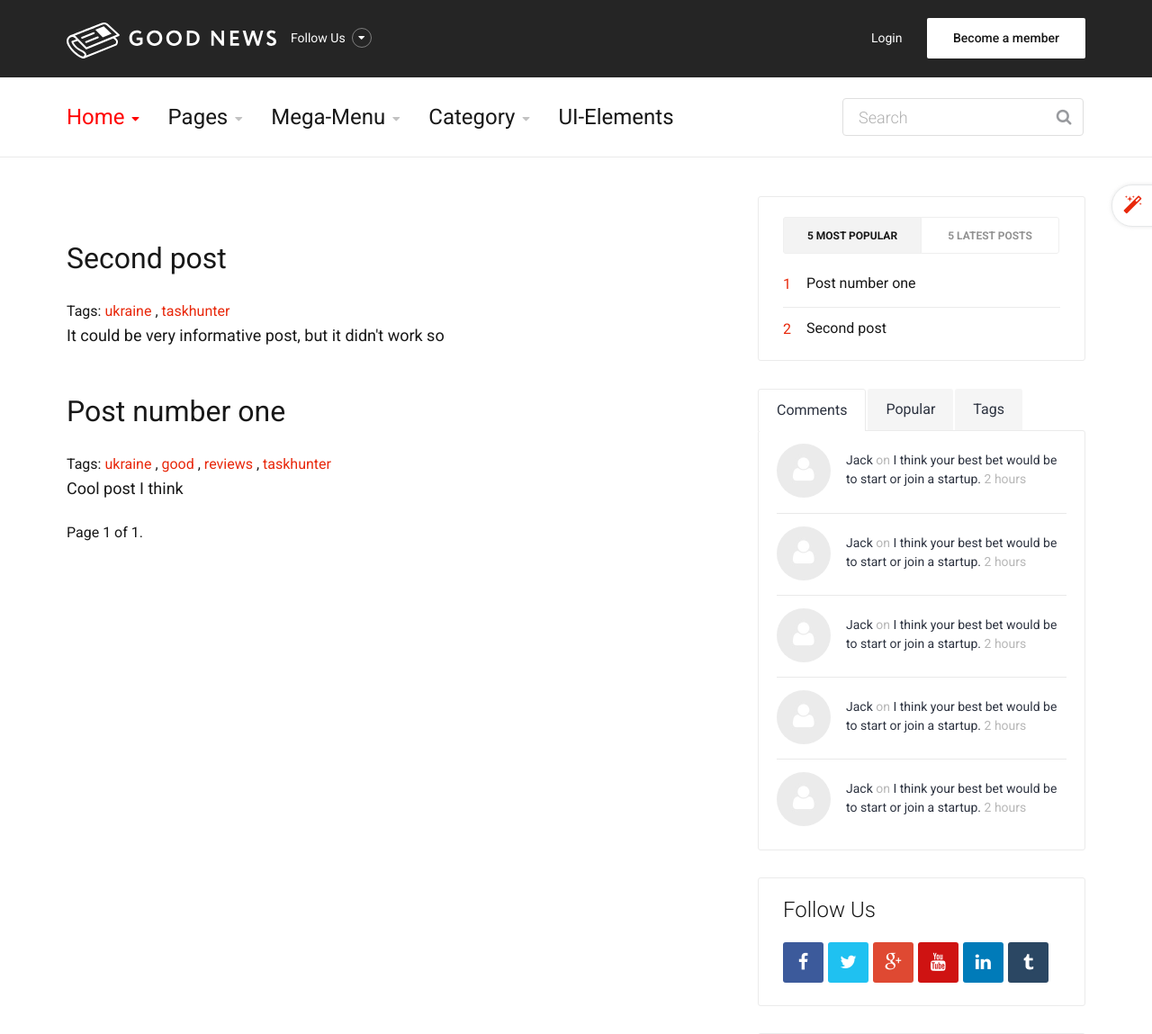
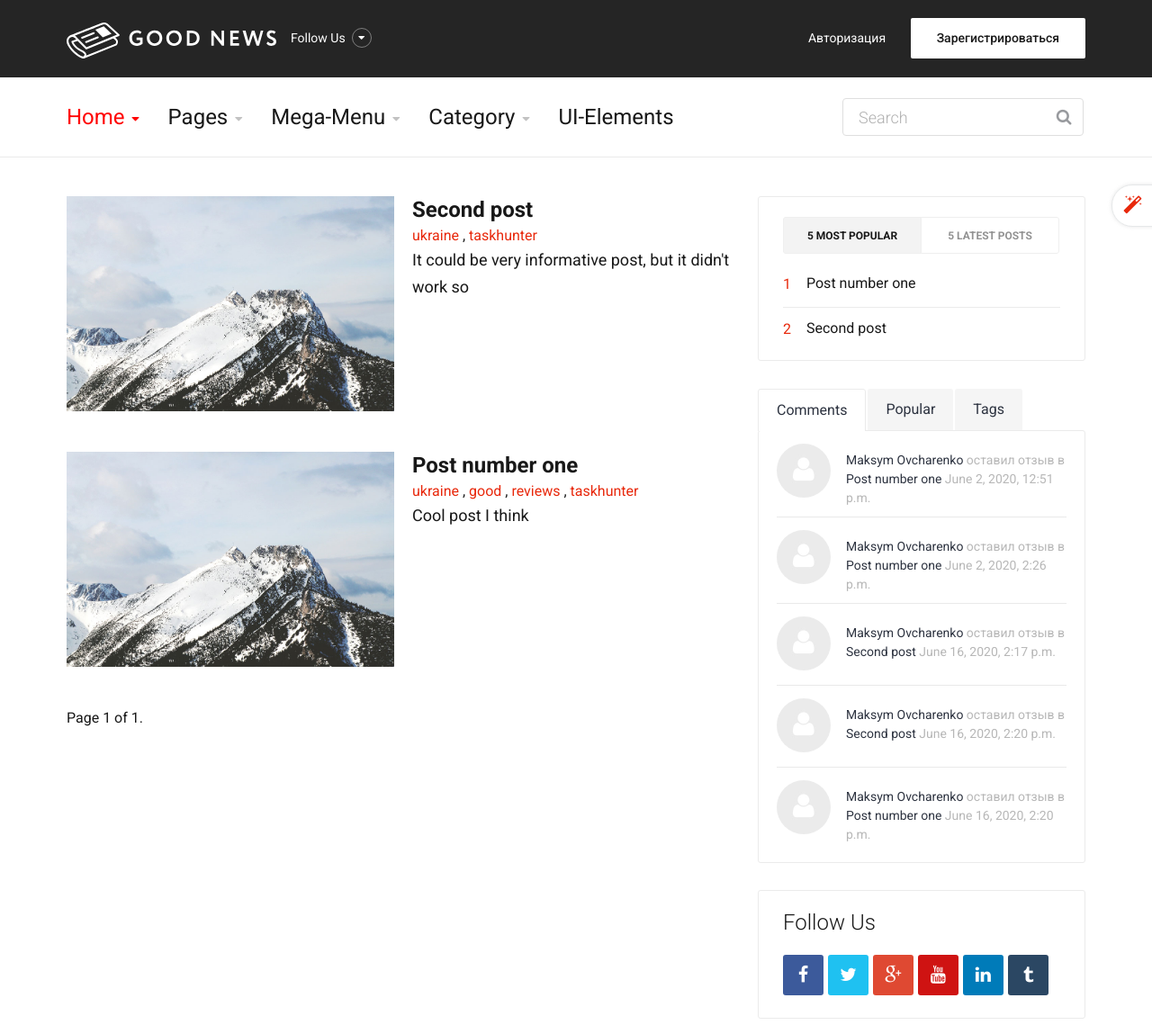
Before and after one commit to atom1kk/Reviews-Portal, a Django app: page /blog/ in a window 1280 px wide. Shown: the top 1149 px of the page at 90% size. Run offline with Django 3.2, Linux system fonts and the light colour scheme; data comes from the database, SQL or seed files in the repository; parts of the project's set-up code (start-up, migrations or seed data) failed here and were passed over; some libraries are stand-ins or nearby versions.

Commit message:
show comments

```diff
--- a/blog/forms.py
+++ b/blog/forms.py
@@ -1,5 +1,5 @@
 from django import forms
-from .models import Comment
+from .models import Comment, Post
 from PIL import Image
 
 class EmailPostForm(forms.Form):
@@ -12,3 +12,6 @@ class CommentForm(forms.ModelForm):
  	class Meta:
  		model = Comment
  		fields = ('name', 'email', 'body', 'image')
+
+class SearchForm(forms.Form):
+	query = forms.CharField()
--- a/blog/models.py
+++ b/blog/models.py
@@ -9,13 +9,31 @@ class PublishedManager(models.Manager):
 	def get_queryset(self):
 		return super().get_queryset().filter(status='published')
 
+class CommentedManager(models.Manager):
+	def get_queryset(self):
+		return super().get_queryset().filter(status='active')
+
+class Category(models.Model):
+	title = models.CharField(max_length=200, db_index=True)
+	slug = models.SlugField(max_length=200, unique=True)
+
+	class Mate:
+		ordering = ('title',)
+		verbose_name = 'category'
+		verbose_name_pliral = 'caregories'
+
+	def __str__(self):
+		return self.title
+
 class Post(models.Model):
 	STATUS_CHOICES = (
 		('draft', 'Draft'),
 		('published', 'Published'),
 	)
+	category = models.ForeignKey(Category, related_name='posts', on_delete=models.CASCADE)
 	title = models.CharField(max_length=250)   # заголовок статьи
 	slug = models.SlugField(max_length=250, unique_for_date='publish')   # формирования URL-ов в виде букв и цифр для улучшения распознавания поисковой системой
+	image = models.ImageField(upload_to='blog/posts_images/', blank=True)
 	author = models.ForeignKey(User, on_delete=models.CASCADE, related_name='blog_posts')   # автор публикации
 	body = models.TextField()   # сама статья
 	publish = models.DateTimeField(default=timezone.now)   # время когда опубликовано
@@ -36,6 +54,10 @@ class Post(models.Model):
 		return reverse('blog:post_detail', args=[self.publish.year, self.publish.month, self.publish.day, self.slug])
 
 class Comment(models.Model):
+	STATUS_CHOICES = (
+		('created', 'Created'),
+		('active', 'Active'),
+	)
 	post = models.ForeignKey(Post, on_delete=models.CASCADE, related_name='comments')  # делаем отношение "один ко многим", что бы в статье можно было оставлять несколько комментариев
 	name = models.CharField(max_length=80)
 	email = models.EmailField()
@@ -44,7 +66,9 @@ class Comment(models.Model):
 	image = models.ImageField(upload_to='comments/images/', blank=True)
 	created = models.DateTimeField(auto_now_add=True)
 	updated = models.DateTimeField(auto_now=True)
+	status = models.CharField(max_length=10, choices=STATUS_CHOICES, default='active')
 	active = models.BooleanField(default=True)  # Добавляем булевое поле, что бы можно было скрывать определенные комментарии
+	commented = CommentedManager()
 
 	class Meta:
 		ordering = ('created',)
--- a/blog/templates/blog/base.html
+++ b/blog/templates/blog/base.html
@@ -49,7 +49,7 @@
 				<div class="row">
 					<div class="col-md-6">
 		              	<div id="logo" class="logo">
-							<a href="index.html" rel="home" title="home">
+							<a href="{% url 'blog:post_list' %}" rel="home" title="home">
 								<img src="{% static 'images/logo.svg' %}" alt="Good News" />
 							</a>
 		            	</div>
@@ -69,8 +69,8 @@
 		            <div class="col-md-6">
 		            	<div class="btn-menu"></div><!-- //mobile menu button -->
 		            	<div class="member-area">
-		            		<span class="login-popup"><a href="#login-modal">Login</a></span>
-		            		<span class="signup-popup"><a href="#signup-modal">Become a member</a></span>
+		            		<span class="login-popup"><a href="#login-modal">Авторизация</a></span>
+		            		<span class="signup-popup"><a href="#signup-modal">Зарегистрироваться</a></span>
 		            	</div>
 		            </div><!-- /.col-md-6 -->
 	            </div><!-- /.row -->
@@ -227,38 +227,7 @@
 								</ul><!-- /.menu-tab -->
 								<div class="content-tab">
 								   	<div class="content">
-										<ul class="comments">
-											<li>
-												<div class="avatar">
-													<a href="#"><img src="{% static 'images/user.jpg' %}" alt="image"></a>
-												</div>
-												<p><a href="#">Jack</a> on <a href="#">I think your best bet would be to start or join a startup.</a> 2 hours</p>
-											</li>
-											<li>
-												<div class="avatar">
-													<a href="#"><img src="{% static 'images/user.jpg' %}" alt="image"></a>
-												</div>
-												<p><a href="#">Jack</a> on <a href="#">I think your best bet would be to start or join a startup.</a> 2 hours</p>
-											</li>
-											<li>
-												<div class="avatar">
-													<a href="#"><img src="{% static 'images/user.jpg' %}" alt="image"></a>
-												</div>
-												<p><a href="#">Jack</a> on <a href="#">I think your best bet would be to start or join a startup.</a> 2 hours</p>
-											</li>
-											<li>
-												<div class="avatar">
-													<a href="#"><img src="{% static 'images/user.jpg' %}" alt="image"></a>
-												</div>
-												<p><a href="#">Jack</a> on <a href="#">I think your best bet would be to start or join a startup.</a> 2 hours</p>
-											</li>
-											<li>
-												<div class="avatar">
-													<a href="#"><img src="{% static 'images/user.jpg' %}" alt="image"></a>
-												</div>
-												<p><a href="#">Jack</a> on <a href="#">I think your best bet would be to start or join a startup.</a> 2 hours</p>
-											</li>
-										</ul>
+										{% show_latest_comments 5 %}
 								   	</div><!-- /.comments -->
 								   	<div class="content">
 										<ul class="pop-posts">
--- /dev/null
+++ b/blog/templates/blog/post/latest_comments.html
@@ -0,0 +1,13 @@
+{% load static %}
+
+<ul class="comments">
+	{% for comment in latest_comments %}
+	<li>
+		<div class="avatar">
+			<a href="#"><img src="{% static 'images/user.jpg' %}" alt="image"></a>
+		</div>
+		<p><a href="#">{{ comment.name }}</a> оставил отзыв в <a href="{{ comment.post.get_absolute_url }}">{{ comment.post.title }}</a>
+		{{ comment.created }}</p>
+	</li>
+	{% endfor %}
+</ul>
--- a/blog/templates/blog/post/list.html
+++ b/blog/templates/blog/post/list.html
@@ -1,12 +1,20 @@
 {% extends 'blog/base.html' %}
+{% load static %}
 {% block content %}
 	{% if tag %}
  		<h2>Posts tagged with "{{ tag.name }}"</h2>
  	{% endif %}
  	{% for post in posts %}
-		<h2><a href="{{ post.get_absolute_url }}">{{ post.title }}</a></h2>
+ 	<div class="post-wrap">
+		<article class="post">
+			<div class="thumb">
+	 			<a href="{{ post.get_absolute_url }}">
+	 				<img src="{% if post.image %}{{ post.image.url }}{% else %}{% static 'images/image-content.jpg' %}{% endif %}">
+	 			</a>
+	 		</div>
+	 		<div class="content">
+	 			<h3><a href="{{ post.get_absolute_url }}">{{ post.title }}</a></h3>
 				<div class="tags">
-			Tags:
 	 				{% for tag in post.tags.all %}
 	 					<a href="{% url 'blog:post_list_by_tag' tag.slug %}">
 	 					{{ tag.name }}
@@ -15,6 +23,9 @@
 	 				{% endfor %}
 				</div>
 				<p class="excerpt-entry">{{ post.body|truncatewords:30 }}</p>
+			</div>
+		</article>
+	</div>
 	{% endfor %}
 	{% include 'pagination.html' with page=posts %}
 {% endblock %}
--- a/blog/templatetags/blog_tags.py
+++ b/blog/templatetags/blog_tags.py
@@ -1,5 +1,5 @@
 from django import template
-from ..models import Post
+from ..models import Post, Comment
 from django.db.models import Count
 
 register = template.Library()
@@ -12,3 +12,8 @@ def show_latest_posts(count=5):
 @register.simple_tag
 def get_most_commented_posts(count=5):
 	return Post.published.annotate(total_comments=Count('comments')).order_by('total_comments')[:count]
+
+@register.inclusion_tag('blog/post/latest_comments.html')
+def show_latest_comments(count=5):
+	latest_comments = Comment.commented.order_by('-active')[:count]
+	return {'latest_comments': latest_comments}
--- a/blog/urls.py
+++ b/blog/urls.py
@@ -10,4 +10,5 @@ urlpatterns = [
     path('<int:year>/<int:month>/<int:day>/<slug:post>/', views.post_detail, name='post_detail'),
     # Принимаем в качестве параметров год, месяц, день и тэг в виде целых числ "int" и букв+цифр+символы "post"
     path('<int:post_id>/share/', views.post_share, name='post_share'),
+    path('search/', views.post_search, name='post_search'),
 ]
--- a/blog/views.py
+++ b/blog/views.py
@@ -3,10 +3,11 @@ from .models import Post, Comment
 from django.core.paginator import Paginator, EmptyPage, PageNotAnInteger
 from django.views.generic import ListView
 from django.core.mail import send_mail
-from .forms import EmailPostForm, CommentForm
+from .forms import EmailPostForm, CommentForm, SearchForm
 from PIL import Image
 from taggit.models import Tag
 from django.db.models import Count  # функция агрегации Count позволяет выполнить агрегирующий запрос для подсчета кол-ва тегов на уровне базы данных
+from django.contrib.postgres.search import SearchVector
 
 class PostListView(ListView):
 	queryset = Post.published.all()
@@ -80,3 +81,18 @@ def post_share(request, post_id):
 	else:
 		form = EmailPostForm() # Сохраняем форму
 		return render(request, 'blog/post/share.html', {'post': post, 'form': form, 'sent': sent})
+
+
+def post_search(request):
+	form = SearchForm()
+	query = None
+	results = []
+	if request.method == 'GET':
+		form = SearchForm(request.GET)
+		if form.is_valid():
+			query = form.cleaned_data['query']
+			results = Post.objects.annotate(search=SearchVector('title', 'body'),).filter(search=query)
+			return render(request, 'blog/post/search.html', {'form': form, 'query': query, 'results': results})
+	else:
+		form = SearchForm()
+	return render(request, 'blog/post/search.html', {'form': form, 'query': query, 'results': results})
--- a/myblog/urls.py
+++ b/myblog/urls.py
@@ -15,8 +15,14 @@ Including another URLconf
 """
 from django.contrib import admin
 from django.urls import path, include
+from django.conf import settings
+from django.conf.urls.static import static
+from django.contrib.staticfiles.urls import staticfiles_urlpatterns
 
 urlpatterns = [
     path('admin/', admin.site.urls),
     path('blog/', include('blog.urls', namespace='blog')),  # подключаем конфигурацию приложения Блога.
 ]
+
+urlpatterns += static(settings.MEDIA_URL, document_root=settings.MEDIA_ROOT)
+urlpatterns += staticfiles_urlpatterns()
```
Also changed, not shown: blog/admin.py (+7 -1 lines), blog/templates/blog/post/search.html (added, +44 -0 lines), myblog/settings.py (+13 -3 lines), blog/migrations/0002_auto_20200618_1450.py (added), blog/migrations/0003_auto_20200629_1703.py (added), blog/migrations/0004_remove_comment_publish.py (added), blog/migrations/0005_comment_tags.py (added), blog/migrations/0006_auto_20200629_1718.py (added), posts_images/2к.png (added). Lines whose indentation alone changed are shown as unchanged.
